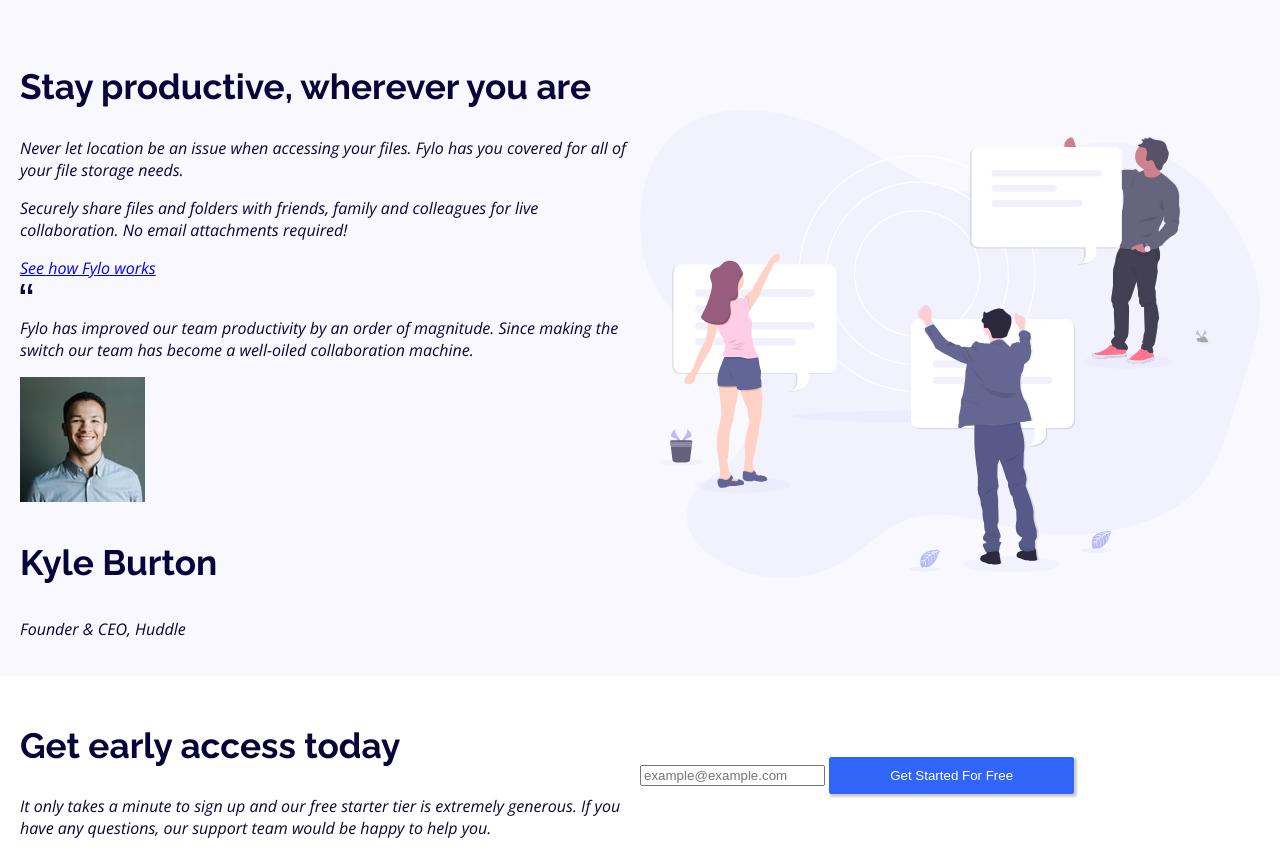
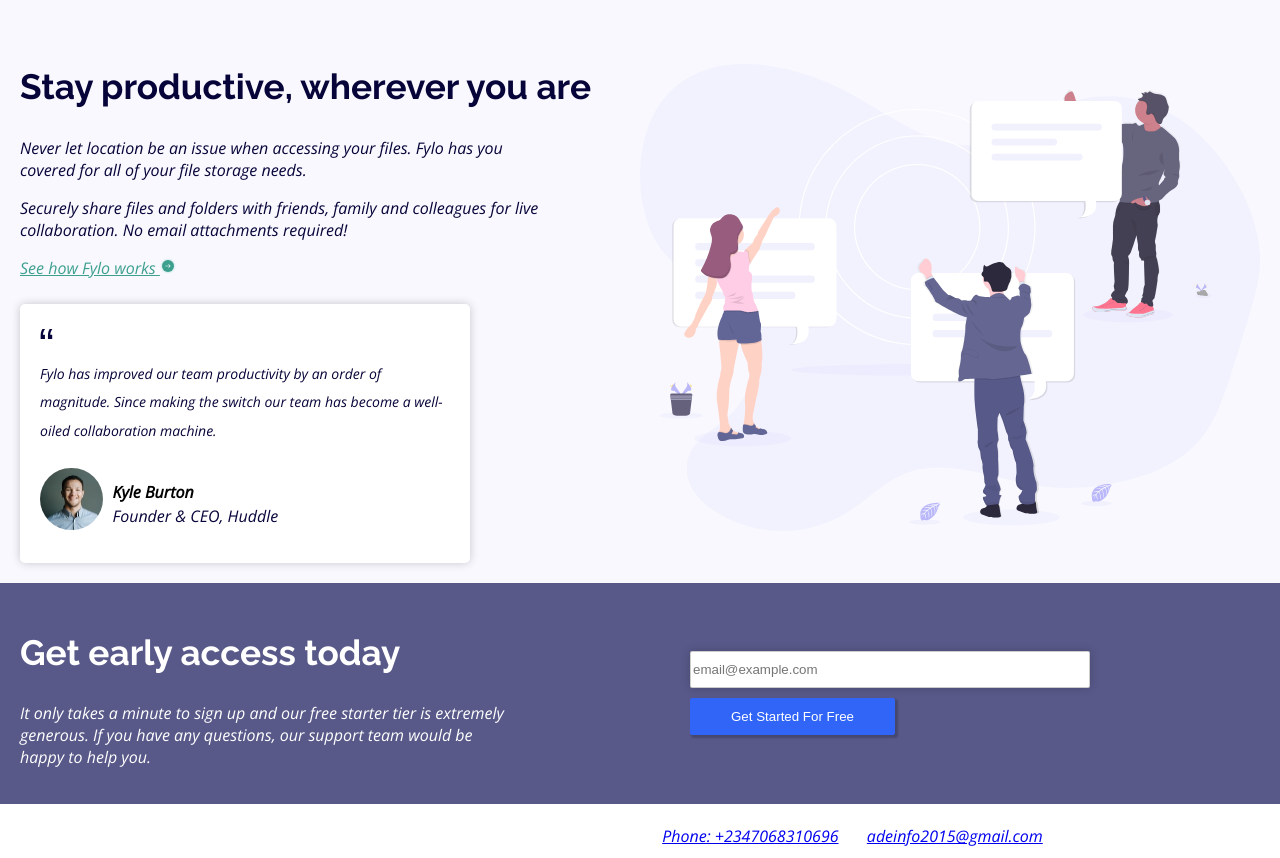
Before and after one commit to InfoTechDrive/fylo-landing-page, a plain HTML site: page index.html in a window 1280 px wide. Shown: the part 920-1778 px from the top of the page. Drawn offline with nearby package versions, Linux system fonts and the light colour scheme.

Commit message:
stage changes v1

```diff
--- a/index.html
+++ b/index.html
@@ -54,29 +54,32 @@
           <h2>
             Stay productive, wherever you are
           </h2>
-          <p>
+          <p class="productive">
             Never let location be an issue when accessing your files. Fylo has you covered for all of your file storage needs.
           </p>
-          <p>
+          <p class="productive">
             Securely share files and folders with friends, family and colleagues for live collaboration. No email attachments required!
           </p>
-          <a href="#">
+          <a id="see-fylo" href="#">
             See how Fylo works
+            <img src="./images/icon-arrow.svg" alt="link-arrow">
           </a>
           <div class="testimonies">
-            <img src="./images/icon-quotes.svg" alt="">
+            <img src="./images/icon-quotes.svg" alt="arrow">
             <p>
               Fylo has improved our team productivity by an order of magnitude. Since making the switch our team has become a well-oiled collaboration machine.
             </p>
-            <div class="user-info">
+            <div class="ceo-info">
               <div>
                 <img src="./images/avatar-testimonial.jpg" alt="">
               </div>
               <div>
-                <h3>
-                  Kyle Burton
-                </h3>
-                <p>
+                <h4>
+                  <strong>
+                    Kyle Burton
+                  </strong>
+                </h4>
+                <p style="margin-top: -20px;">
                   Founder & CEO, Huddle
                 </p>
               </div>
@@ -91,9 +94,9 @@
     </div>
   </section>
 
-  <section>
+  <section class="get-early-access">
     <div class="wrapper">
-      <div class="flex">
+      <div class="flex-access">
         <div>
           <h2>
             Get early access today
@@ -105,7 +108,7 @@
         </div>
         <div>
           <form>
-            <input type="email" placeholder="example@example.com">
+            <input type="email" placeholder="email@example.com">
             <button>
               Get Started For Free
             </button>
@@ -148,17 +151,17 @@
             <ul>
               <li>
                 <a href="facebook.com/adeinfo1"><img src="./images/" alt="">
-                  <i class="fab fa-facebook fa-3x"></i>
+                  <i class="fab fa-facebook fa-2x"></i>
                 </a>
               </li>
               <li>
                 <a href="facebook.com/adeinfo1"><img src="./images/" alt="">
-                  <i class="fab fa-instagram fa-3x"></i>
+                  <i class="fab fa-instagram fa-2x"></i>
                 </a>
               </li>
               <li>
                 <a href="facebook.com/adeinfo1"><img src="./images/" alt="">
-                  <i class="fab fa-twitter fa-3x"></i>
+                  <i class="fab fa-twitter fa-2x"></i>
                 </a>
               </li>
             </ul>
--- a/styles.css
+++ b/styles.css
@@ -81,3 +81,60 @@ svg{
     margin: 0;
     padding: 0;
 }
+p.productive{
+    padding-right: 100px;
+}
+div.testimonies{
+    background-color: #fff;
+    padding: 20px;
+    margin-top: 25px;
+    box-shadow: 0 0 10px rgba(0, 0, 0, 0.2);
+    width: 450px;
+    border-radius: 5px;
+}
+div.testimonies>p{
+    font-size: 14px;
+    line-height: 0.3in;
+}
+.ceo-info{
+    display: flex;
+    align-items: center;
+}
+.ceo-info img{
+    border-radius: 50%;
+    width: 62.5px;
+    height: auto;
+    margin-right: 10px;
+}
+.ceo-info h3{
+    margin: 0;
+}
+#see-fylo{
+    color: #3DA08F;
+}
+section.get-early-access{
+    background-color: hsl(238, 22%, 44%);
+}
+section.get-early-access h2,
+section.get-early-access p{
+    color: #fff;
+}
+section.get-early-access input{
+    border-radius: 2px;
+    width: 400px;
+    height: 37px;
+    margin-bottom: 10px;
+    border: 1px solid rgba(0, 0, 0, 0.2);
+    box-shadow: 0 0 10px rgba(0, 0, 0, 0.2);
+}
+section.get-early-access button{
+    padding: 10px 40px;
+}
+.flex-access{
+    display: flex;
+    justify-content: space-between;
+    align-items: center;
+}
+.flex-access>div{
+    padding-right: 170px;
+}
```
